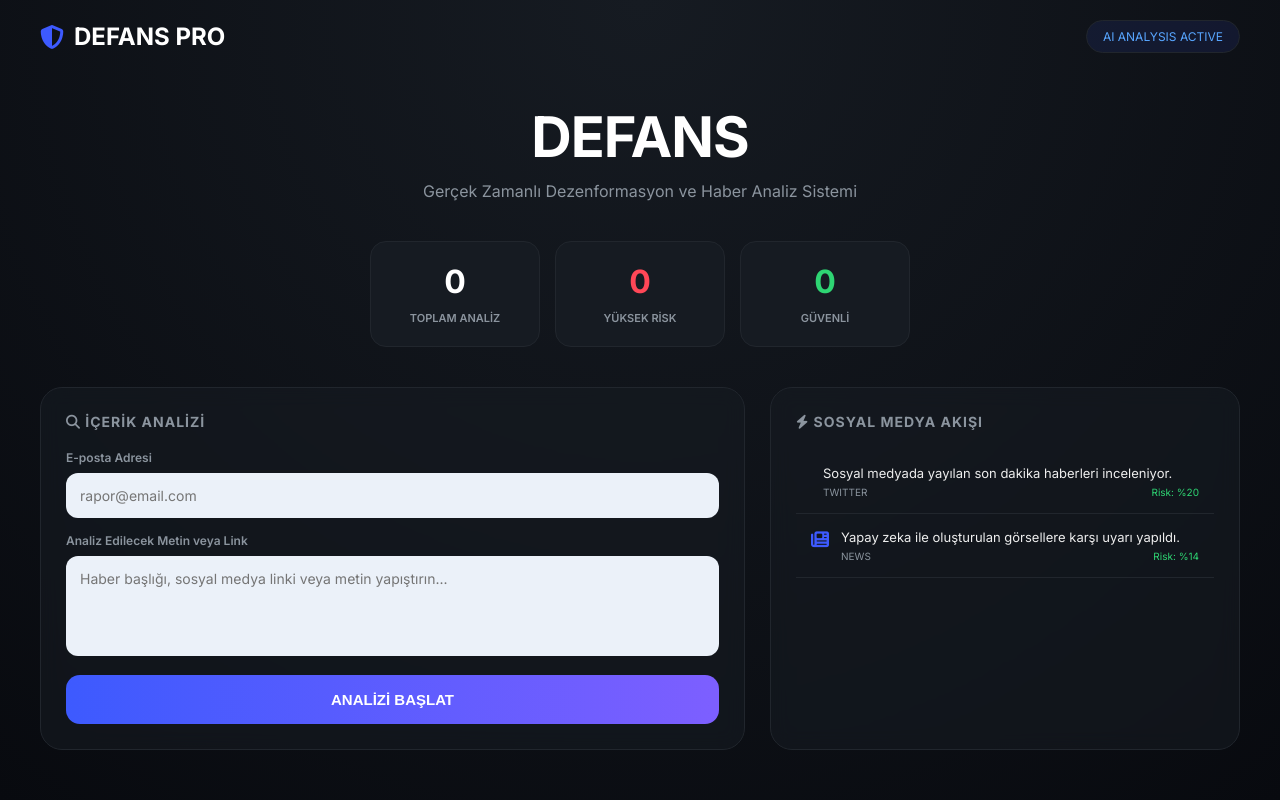
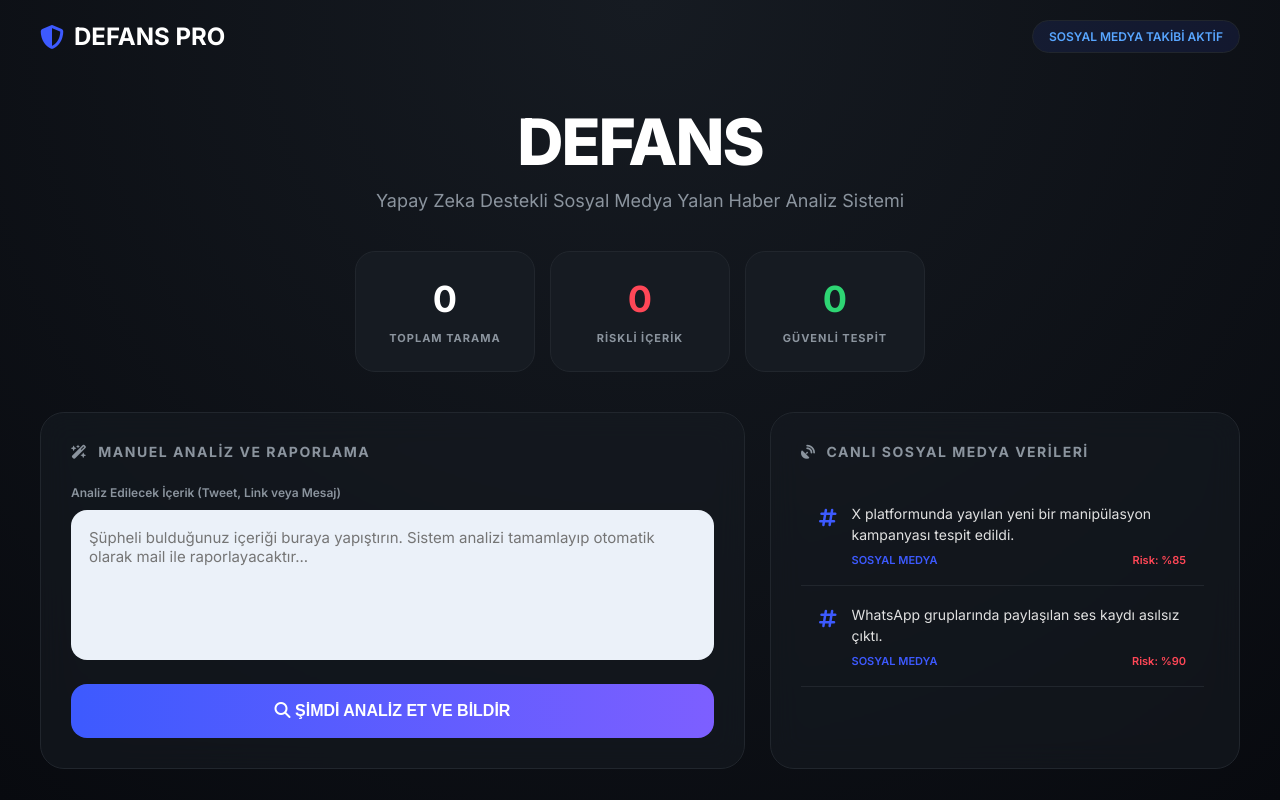
Before and after one commit to zumruduanka1/defans_16, a Flask app: page / in a window 1280 px wide. Run offline with Flask 3, Linux system fonts and the light colour scheme; data that the repository does not hold is empty.

Commit message:
defans ai full system

```diff
--- a/main.py
+++ b/main.py
@@ -8,29 +8,43 @@ from email.mime.text import MIMEText
 from datetime import datetime
 
 app = Flask(__name__)
-CORS(app) # Tüm kaynaklardan erişime izin verir (Render hatasını önler)
+CORS(app)
 
 # =====================================================
 # ENV - Render panelinden girilecek
 # =====================================================
 HF_TOKEN = os.getenv("HF_TOKEN")
 NEWS_API_KEY = os.getenv("NEWS_API_KEY")
-TWITTER_BEARER = os.getenv("TWITTER_BEARER")
 MAIL_USER = os.getenv("MAIL_USER")
 MAIL_PASS = os.getenv("MAIL_PASS")
 MAIL_TO = os.getenv("MAIL_TO")
 
 # =====================================================
-# MAİL SİSTEMİ
+# GELİŞMİŞ MAİL SİSTEMİ
 # =====================================================
-def send_risk_report(content, risk_score, platform="Sistem Analizi"):
-    if not MAIL_USER or risk_score < 50:
+def send_report(content, risk_score, platform="Sosyal Medya"):
+    # Mail bilgileri eksikse veya risk çok düşükse (spam engelleme) gönderme
+    if not MAIL_USER or risk_score < 30:
         return
     try:
-        msg = MIMEText(f"Platform: {platform}\nRisk: %{risk_score}\n\nİçerik:\n{content}", "plain", "utf-8")
-        msg["Subject"] = f"⚠️ DEFANS PRO: %{risk_score} Risk Tespit Edildi"
+        subject = f"⚠️ DEFANS PRO TESPİTİ: %{risk_score} Risk [{platform}]"
+        body = f"""
+        Tarih: {datetime.now().strftime('%Y-%m-%d %H:%M:%S')}
+        Kaynak: {platform}
+        Analiz Skoru: %{risk_score}
+
+        İçerik:
+        -------------------------------------------
+        {content}
+        -------------------------------------------
+
+        Bu rapor DEFANS PRO tarafından otomatik oluşturulmuştur.
+        """
+        msg = MIMEText(body, "plain", "utf-8")
+        msg["Subject"] = subject
         msg["From"] = MAIL_USER
         msg["To"] = MAIL_TO
+
         server = smtplib.SMTP("smtp.gmail.com", 587)
         server.starttls()
         server.login(MAIL_USER, MAIL_PASS)
@@ -40,24 +54,32 @@ def send_risk_report(content, risk_score, platform="Sistem Analizi"):
         print(f"Mail Hatası: {e}")
 
 # =====================================================
-# ANALİZ MOTORU
+# DEZENFORMASYON ANALİZ MOTORU
 # =====================================================
-def analyze_engine(text):
+def analyze_content(text):
     text = text.lower().strip()
     if len(text) < 5: return 0, "Geçersiz"
 
-    score = random.randint(10, 25)
-    trigger_words = {"şok": 20, "ifşa": 25, "öldü": 30, "sızdırıldı": 20, "deepfake": 35, "iddia": 15}
+    score = random.randint(15, 35) # Başlangıç riski
 
-    for word, boost in trigger_words.items():
+    # Yalan haber tetikleyicileri
+    triggers = {
+        "şok": 20, "iddia": 15, "sızdırıldı": 20, "gizlenen": 15,
+        "deepfake": 35, "öldü": 30, "manipülasyon": 25, "ifşa": 20,
+        "aslında": 10, "kimse bilmiyor": 20, "acil paylaş": 25
+    }
+
+    for word, boost in triggers.items():
         if word in text: score += boost
 
-    if any(x in text for x in [".jpg", ".mp4", "http"]): score += 15
+    # Link içeren paylaşımlar sosyal medyada daha risklidir
+    if "http" in text or "t.co" in text: score += 15
+
     score = min(score, 100)
 
-    status = "✅ Güvenli"
-    if score > 75: status = "🚨 Dezenformasyon Riski"
-    elif score > 45: status = "⚠️ Şüpheli"
+    if score > 75: status = "🚨 Yüksek Dezenformasyon Riski"
+    elif score > 45: status = "⚠️ Şüpheli İçerik"
+    else: status = "✅ Güvenli Görünüyor"
 
     return score, status
 
@@ -72,35 +94,43 @@ def home():
 def analyze():
     data = request.get_json()
     content = data.get("text", "")
-    risk, status = analyze_engine(content)
-    if risk >= 50: send_risk_report(content, risk, "Kullanıcı Sorgusu")
+    risk, status = analyze_content(content)
+
+    # Her manuel analizi mail at
+    send_report(content, risk, "Kullanıcı Sorgusu")
+
     return jsonify({"risk": risk, "status": status})
 
 @app.route("/feed")
 def feed():
-    posts = []
-    # Haber API Sorgusu
+    social_posts = []
+
+    # API'den haberleri çekip "Sosyal Medya" formatına sokuyoruz
     if NEWS_API_KEY:
         try:
             url = f"https://newsapi.org/v2/top-headlines?country=tr&apiKey={NEWS_API_KEY}"
             r = requests.get(url, timeout=5)
             articles = r.json().get("articles", [])
-            for a in articles[:8]:
-                posts.append({"text": a['title'], "platform": "news"})
+            for a in articles[:10]:
+                title = a.get('title', '')
+                risk, _ = analyze_content(title)
+
+                post_data = {"text": title, "platform": "Sosyal Medya", "risk": risk}
+                social_posts.append(post_data)
+
+                # Her bulunan akış haberini mail olarak yolla
+                send_report(title, risk, "Canlı Akış")
         except: pass
 
-    # Eğer API'ler boşsa veya çalışmıyorsa dummy veri üret (Arayüz boş kalmasın)
-    if not posts:
-        posts = [
-            {"text": "Sosyal medyada yayılan son dakika haberleri inceleniyor.", "platform": "twitter"},
-            {"text": "Yapay zeka ile oluşturulan görsellere karşı uyarı yapıldı.", "platform": "news"}
+    # Yedek veri (API çalışmazsa)
+    if not social_posts:
+        social_posts = [
+            {"text": "X platformunda yayılan yeni bir manipülasyon kampanyası tespit edildi.", "platform": "Sosyal Medya", "risk": 85},
+            {"text": "WhatsApp gruplarında paylaşılan ses kaydı asılsız çıktı.", "platform": "Sosyal Medya", "risk": 90}
         ]
+        for p in social_posts: send_report(p['text'], p['risk'], "Yedek Akış")
 
-    result = []
-    for p in posts:
-        risk, _ = analyze_engine(p['text'])
-        result.append({"text": p['text'], "platform": p['platform'], "risk": risk})
-    return jsonify(result)
+    return jsonify(social_posts)
 
 if __name__ == "__main__":
     app.run(host="0.0.0.0", port=int(os.environ.get("PORT", 10000)))
--- a/templates/index.html
+++ b/templates/index.html
@@ -3,9 +3,9 @@
 <head>
     <meta charset="UTF-8">
     <meta name="viewport" content="width=device-width, initial-scale=1.0">
-    <title>DEFANS PRO | Yapay Zeka Analiz Sistemi</title>
+    <title>DEFANS PRO | Sosyal Medya Analiz Sistemi</title>
 
-    <link href="https://fonts.googleapis.com/css2?family=Inter:wght@300;400;600;700&display=swap" rel="stylesheet">
+    <link href="https://fonts.googleapis.com/css2?family=Inter:wght@300;400;600;700;800&display=swap" rel="stylesheet">
     <link rel="stylesheet" href="https://cdnjs.cloudflare.com/ajax/libs/font-awesome/6.4.0/css/all.min.css"/>
 
     <style>
@@ -32,12 +32,13 @@
             padding: 20px;
         }
 
+        .container { max-width: 1200px; margin: auto; }
+
         header {
-            max-width: 1200px;
-            margin: 0 auto 50px;
             display: flex;
             justify-content: space-between;
             align-items: center;
+            margin-bottom: 50px;
         }
 
         .logo { font-size: 24px; font-weight: 700; display: flex; align-items: center; gap: 10px; }
@@ -50,11 +51,12 @@
             border: 1px solid var(--border);
             color: #58a6ff;
             font-size: 12px;
+            font-weight: 600;
         }
 
         .hero { text-align: center; margin-bottom: 40px; }
-        .hero h1 { font-size: 56px; font-weight: 800; letter-spacing: -1px; }
-        .hero p { color: var(--gray); margin-top: 10px; font-size: 16px; }
+        .hero h1 { font-size: 64px; font-weight: 800; letter-spacing: -2px; }
+        .hero p { color: var(--gray); margin-top: 10px; font-size: 18px; }
 
         .stats {
             display: flex;
@@ -67,18 +69,16 @@
         .stat-card {
             background: var(--card);
             border: 1px solid var(--border);
-            padding: 20px;
-            border-radius: 16px;
-            min-width: 170px;
+            padding: 25px;
+            border-radius: 20px;
+            min-width: 180px;
             text-align: center;
         }
 
-        .stat-card h2 { font-size: 32px; margin-bottom: 5px; }
-        .stat-card span { color: var(--gray); font-size: 11px; font-weight: 600; text-transform: uppercase; }
+        .stat-card h2 { font-size: 36px; margin-bottom: 5px; }
+        .stat-card span { color: var(--gray); font-size: 11px; font-weight: 700; text-transform: uppercase; letter-spacing: 1px; }
 
         .grid {
-            max-width: 1200px;
-            margin: auto;
             display: grid;
             grid-template-columns: 1.2fr 0.8fr;
             gap: 25px;
@@ -87,144 +87,165 @@
         .card {
             background: rgba(22, 27, 34, .6);
             border: 1px solid var(--border);
-            border-radius: 22px;
-            padding: 25px;
-            backdrop-filter: blur(10px);
+            border-radius: 24px;
+            padding: 30px;
+            backdrop-filter: blur(15px);
         }
 
-        h3 { font-size: 14px; color: var(--gray); margin-bottom: 20px; text-transform: uppercase; letter-spacing: 1px; }
+        h3 { font-size: 14px; color: var(--gray); margin-bottom: 25px; text-transform: uppercase; letter-spacing: 1.5px; display: flex; align-items: center; gap: 10px; }
 
-        label { font-size: 12px; color: var(--gray); display: block; margin-bottom: 8px; font-weight: 600; }
+        label { font-size: 12px; color: var(--gray); display: block; margin-bottom: 10px; font-weight: 600; }
 
-        input, textarea {
+        textarea {
             width: 100%;
             background: #ebf1f9;
             border: none;
-            border-radius: 12px;
-            padding: 14px;
-            margin-bottom: 15px;
-            font-size: 14px;
-            color: #111;
+            border-radius: 16px;
+            padding: 18px;
+            margin-bottom: 20px;
+            font-size: 15px;
+            color: #080a0f;
             font-family: inherit;
+            height: 150px;
+            resize: none;
         }
-
-        textarea { height: 100px; resize: none; }
 
         button {
             width: 100%;
-            padding: 16px;
+            padding: 18px;
             border: none;
-            border-radius: 14px;
+            border-radius: 16px;
             background: linear-gradient(90deg, var(--blue), var(--purple));
             color: white;
-            font-size: 15px;
+            font-size: 16px;
             font-weight: 700;
             cursor: pointer;
-            transition: 0.3s ease;
+            transition: 0.3s cubic-bezier(0.4, 0, 0.2, 1);
         }
 
-        button:hover { transform: translateY(-2px); box-shadow: 0 5px 15px rgba(61, 90, 254, 0.3); }
+        button:hover { transform: translateY(-3px); box-shadow: 0 10px 25px rgba(61, 90, 254, 0.4); }
 
         .result-box {
-            margin-top: 20px;
-            padding: 20px;
+            margin-top: 25px;
+            padding: 25px;
             background: #0d1117;
-            border-radius: 15px;
+            border-radius: 18px;
             border: 1px solid var(--border);
             display: none;
         }
 
-        .progress { height: 8px; background: #222; border-radius: 10px; margin: 15px 0; overflow: hidden; }
-        .bar { height: 100%; width: 0%; transition: 1s ease-in-out; }
+        .progress { height: 10px; background: #222; border-radius: 10px; margin: 20px 0; overflow: hidden; }
+        .bar { height: 100%; width: 0%; transition: 1.2s cubic-bezier(0.075, 0.82, 0.165, 1); }
+
+        .status-text { text-align: center; font-size: 22px; font-weight: 800; margin-top: 10px; }
+
+        /* FEED SECTION */
+        #feed-area {
+            max-height: 550px;
+            overflow-y: auto;
+            padding-right: 5px;
+        }
+
+        #feed-area::-webkit-scrollbar { width: 4px; }
+        #feed-area::-webkit-scrollbar-thumb { background: var(--border); border-radius: 10px; }
 
         .feed-item {
-            padding: 15px;
+            padding: 18px;
             border-bottom: 1px solid var(--border);
             cursor: pointer;
             transition: 0.2s;
             display: flex;
             align-items: flex-start;
-            gap: 12px;
+            gap: 15px;
         }
 
-        .feed-item:hover { background: rgba(255,255,255,0.03); }
-        .feed-icon { font-size: 18px; color: var(--blue); }
+        .feed-item:hover { background: rgba(255, 255, 255, 0.04); border-radius: 12px; }
+        .feed-icon { font-size: 20px; color: var(--blue); margin-top: 3px; }
         .feed-content { flex: 1; }
-        .feed-text { font-size: 13px; color: #eee; margin-bottom: 5px; }
-        .feed-meta { font-size: 10px; color: var(--gray); display: flex; justify-content: space-between; }
+        .feed-text { font-size: 14px; color: #e1e1e1; line-height: 1.5; margin-bottom: 8px; }
+        .feed-meta { font-size: 11px; display: flex; justify-content: space-between; font-weight: 600; }
 
-        @media (max-width: 992px) { .grid { grid-template-columns: 1fr; } .hero h1 { font-size: 38px; } }
+        @media (max-width: 992px) {
+            .grid { grid-template-columns: 1fr; }
+            .hero h1 { font-size: 42px; }
+        }
     </style>
 </head>
 <body>
 
+    <div class="container">
         <header>
             <div class="logo"><i class="fa-solid fa-shield-halved"></i> DEFANS PRO</div>
-        <div class="badge">AI ANALYSIS ACTIVE</div>
+            <div class="badge">SOSYAL MEDYA TAKİBİ AKTİF</div>
         </header>
 
         <section class="hero">
             <h1>DEFANS</h1>
-        <p>Gerçek Zamanlı Dezenformasyon ve Haber Analiz Sistemi</p>
+            <p>Yapay Zeka Destekli Sosyal Medya Yalan Haber Analiz Sistemi</p>
         </section>
 
         <div class="stats">
             <div class="stat-card">
-            <h2 id="st-total">0</h2>
-            <span>Toplam Analiz</span>
+                <h2 id="total-count">0</h2>
+                <span>Toplam Tarama</span>
             </div>
             <div class="stat-card">
-            <h2 id="st-risk" style="color: var(--danger)">0</h2>
-            <span>Yüksek Risk</span>
+                <h2 id="risk-count" style="color: var(--danger)">0</h2>
+                <span>Riskli İçerik</span>
             </div>
             <div class="stat-card">
-            <h2 id="st-safe" style="color: var(--success)">0</h2>
-            <span>Güvenli</span>
+                <h2 id="safe-count" style="color: var(--success)">0</h2>
+                <span>Güvenli Tespit</span>
             </div>
         </div>
 
         <div class="grid">
             <div class="card">
-            <h3><i class="fa-solid fa-magnifying-glass"></i> İçerik Analizi</h3>
-            <label>E-posta Adresi</label>
-            <input type="email" id="u-mail" placeholder="rapor@email.com">
+                <h3><i class="fa-solid fa-wand-magic-sparkles"></i> MANUEL ANALİZ VE RAPORLAMA</h3>
+                <label>Analiz Edilecek İçerik (Tweet, Link veya Mesaj)</label>
+                <textarea id="u-text" placeholder="Şüpheli bulduğunuz içeriği buraya yapıştırın. Sistem analizi tamamlayıp otomatik olarak mail ile raporlayacaktır..."></textarea>
 
-            <label>Analiz Edilecek Metin veya Link</label>
-            <textarea id="u-text" placeholder="Haber başlığı, sosyal medya linki veya metin yapıştırın..."></textarea>
-
-            <button onclick="runAnalysis()">ANALİZİ BAŞLAT</button>
+                <button onclick="performAnalysis()">
+                    <i class="fa-solid fa-magnifying-glass"></i> ŞİMDİ ANALİZ ET VE BİLDİR
+                </button>
 
                 <div class="result-box" id="res-box">
-                <div id="res-title" style="text-align: center; font-weight: 600;">Analiz Ediliyor...</div>
+                    <div id="res-score-text" style="text-align: center; color: var(--gray); font-weight: 600;">Skor Hesaplanıyor...</div>
                     <div class="progress"><div class="bar" id="res-bar"></div></div>
-                <div id="res-status" style="text-align: center; font-size: 18px; font-weight: 800;"></div>
+                    <div class="status-text" id="res-status"></div>
                 </div>
             </div>
 
             <div class="card">
-            <h3><i class="fa-solid fa-bolt"></i> Sosyal Medya Akışı</h3>
+                <h3><i class="fa-solid fa-satellite-dish"></i> CANLI SOSYAL MEDYA VERİLERİ</h3>
                 <div id="feed-area">
-                <div style="text-align:center; padding:20px; color:var(--gray);">Veriler yükleniyor...</div>
+                    <div style="text-align: center; padding: 40px; color: var(--gray);">
+                        <i class="fa-solid fa-spinner fa-spin"></i><br><br>
+                        Sosyal medya ağları taranıyor...
+                    </div>
+                </div>
             </div>
         </div>
     </div>
 
     <script>
-        let counter = { total: 0, risk: 0, safe: 0 };
+        let stats = { total: 0, risk: 0, safe: 0 };
 
-        async function runAnalysis() {
+        async function performAnalysis() {
             const text = document.getElementById("u-text").value;
-            if(text.length < 5) return alert("Lütfen daha uzun bir içerik girin.");
+            if (text.trim().length < 5) {
+                alert("Lütfen geçerli bir içerik girin.");
+                return;
+            }
 
             const box = document.getElementById("res-box");
             const bar = document.getElementById("res-bar");
             const status = document.getElementById("res-status");
-            const title = document.getElementById("res-title");
+            const scoreText = document.getElementById("res-score-text");
 
             box.style.display = "block";
-            status.innerText = "";
-            title.innerText = "Yapay Zeka İnceliyor...";
-            bar.style.width = "20%";
+            status.innerText = "İşleniyor...";
+            bar.style.width = "15%";
             bar.style.background = "var(--blue)";
 
             try {
@@ -235,64 +256,70 @@
                 });
                 const data = await response.json();
 
+                // Görsel Güncelleme
                 bar.style.width = data.risk + "%";
-                title.innerText = "Risk Skoru: %" + data.risk;
+                scoreText.innerText = "Risk Skoru: %" + data.risk;
                 status.innerText = data.status;
 
                 let color = "var(--success)";
-                if(data.risk > 70) color = "var(--danger)";
-                else if(data.risk > 40) color = "var(--warning)";
+                if (data.risk > 70) color = "var(--danger)";
+                else if (data.risk > 45) color = "var(--warning)";
 
                 bar.style.background = color;
                 status.style.color = color;
 
-                counter.total++;
-                if(data.risk > 40) counter.risk++; else counter.safe++;
+                // İstatistikleri Güncelle
+                stats.total++;
+                if (data.risk > 45) stats.risk++; else stats.safe++;
 
-                document.getElementById("st-total").innerText = counter.total;
-                document.getElementById("st-risk").innerText = counter.risk;
-                document.getElementById("st-safe").innerText = counter.safe;
+                document.getElementById("total-count").innerText = stats.total;
+                document.getElementById("risk-count").innerText = stats.risk;
+                document.getElementById("safe-count").innerText = stats.safe;
 
-            } catch (e) {
-                status.innerText = "Sunucu Hatası!";
+            } catch (error) {
+                status.innerText = "Hata oluştu!";
                 status.style.color = "red";
             }
         }
 
-        async function fetchFeed() {
+        async function updateFeed() {
             try {
-                const res = await fetch("/feed");
-                const data = await res.json();
+                const response = await fetch("/feed");
+                const data = await response.json();
                 let html = "";
 
                 data.forEach(item => {
-                    let icon = "fa-globe";
-                    if(item.platform.includes("twitter")) icon = "fa-x-twitter";
-                    if(item.platform.includes("news")) icon = "fa-newspaper";
+                    const riskColor = item.risk > 65 ? 'var(--danger)' : (item.risk > 40 ? 'var(--warning)' : 'var(--success)');
 
                     html += `
-                        <div class="feed-item" onclick="document.getElementById('u-text').value='${item.text.replace(/'/g, "")}'">
-                            <div class="feed-icon"><i class="fa-solid ${icon}"></i></div>
+                        <div class="feed-item" onclick="selectFeedItem('${item.text.replace(/'/g, "\\'")}')">
+                            <div class="feed-icon"><i class="fa-solid fa-hashtag"></i></div>
                             <div class="feed-content">
                                 <div class="feed-text">${item.text}</div>
                                 <div class="feed-meta">
-                                    <span>${item.platform.toUpperCase()}</span>
-                                    <span style="color:${item.risk > 50 ? 'var(--warning)':'var(--success)'}">Risk: %${item.risk}</span>
+                                    <span style="color: var(--blue)">${item.platform.toUpperCase()}</span>
+                                    <span style="color: ${riskColor}">Risk: %${item.risk}</span>
                                 </div>
                             </div>
                         </div>
                     `;
                 });
-                document.getElementById("feed-area").innerHTML = html;
-            } catch (e) {
-                document.getElementById("feed-area").innerHTML = "Akış şu an yüklenemiyor.";
+                document.getElementById("feed-area").innerHTML = html || "Yeni veri bulunamadı.";
+            } catch (err) {
+                document.getElementById("feed-area").innerHTML = "Veri akışı şu an sağlanamıyor.";
             }
         }
 
-        // İlk yükleme
-        fetchFeed();
-        // Her 2 dakikada bir otomatik yenile
-        setInterval(fetchFeed, 120000);
+        function selectFeedItem(text) {
+            document.getElementById("u-text").value = text;
+            window.scrollTo({ top: 350, behavior: 'smooth' });
+        }
+
+        // İlk veri yüklemesi
+        updateFeed();
+
+        // 2 dakikada bir otomatik yenileme
+        setInterval(updateFeed, 120000);
     </script>
 </body>
 </html>
```
Lines whose indentation alone changed are shown as unchanged.
